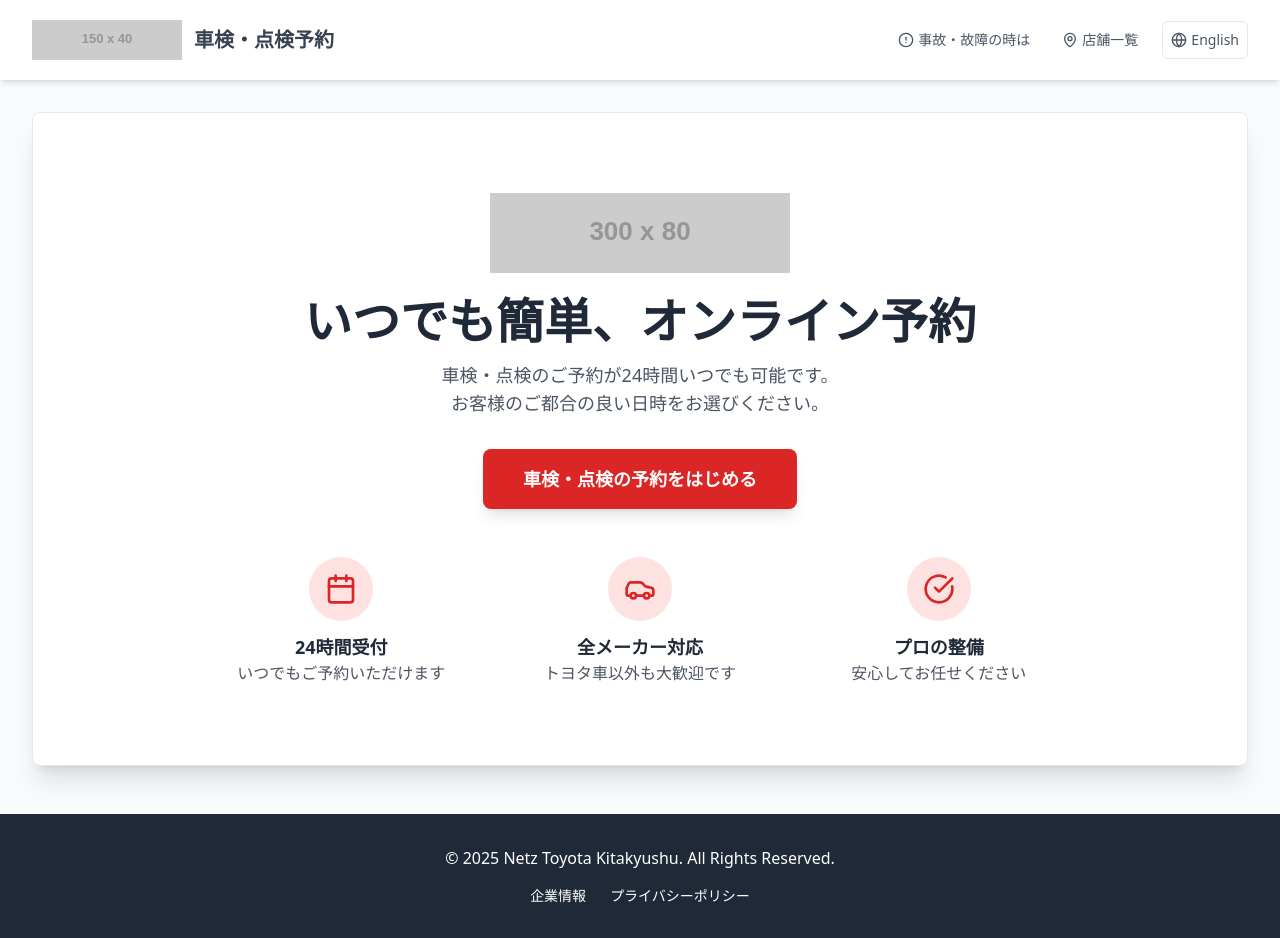
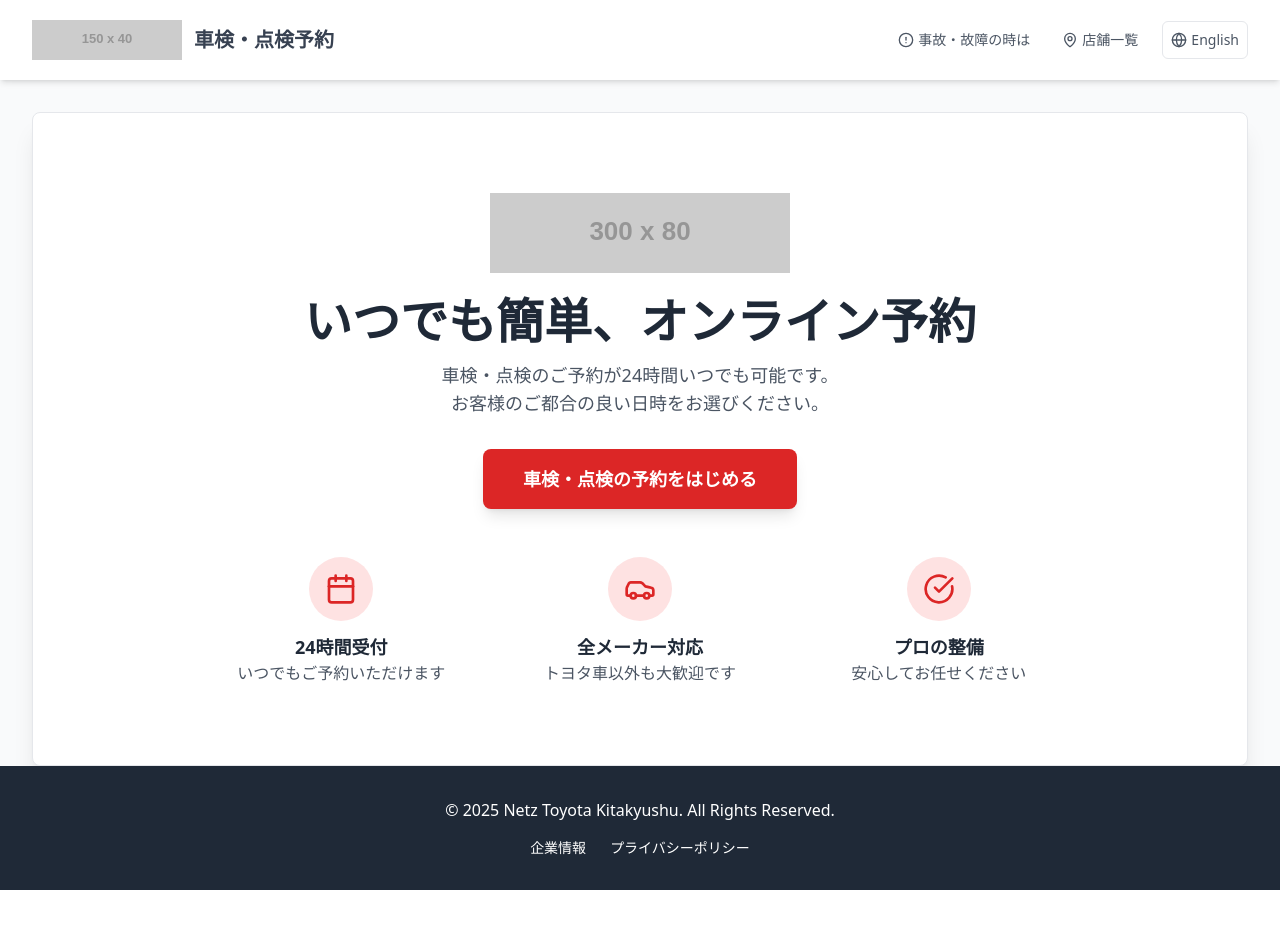
Before and after one commit to manabu28matsunaga/sample, a React (Vite) app: page / in a window 1280 px wide. After the commit the page ends 890 px from the top, so only its background shows below. Built offline with nearby package versions, Linux system fonts and the light colour scheme.

Commit message:
スマホでの動作調整

```diff
--- a/src/App.jsx
+++ b/src/App.jsx
@@ -947,7 +947,7 @@ const App = () => {
   };
 
   return (
-    <div className="bg-gray-50 min-h-screen font-sans antialiased">
+    <div className="bg-gray-50 min-h-screen font-sans antialiased flex flex-col">
       {toast && <Toast message={toast.message} type={toast.type} onClose={() => setToast(null)} />}
       <header className="bg-white shadow-md fixed top-0 w-full z-40">
         <div className="container mx-auto px-4 sm:px-6 lg:px-8">
@@ -974,7 +974,7 @@ const App = () => {
         </div>
       </header>
 
-      <main className="pt-20">
+      <main className="pt-20 flex-grow">
         {step > 0 && step < 5 && (
           <div className="sticky top-20 bg-gray-50 z-30 border-b border-gray-200">
             <div className="container mx-auto px-4 sm:px-6 lg:px-8">
@@ -990,7 +990,7 @@ const App = () => {
         </div>
       </main>
 
-      <footer className="bg-gray-800 text-white mt-12">
+      <footer className="bg-gray-800 text-white">
         <div className="container mx-auto px-4 sm:px-6 lg:px-8 py-8">
           <div className="text-center">
             <p>{t.footer.copyright}</p>
```
